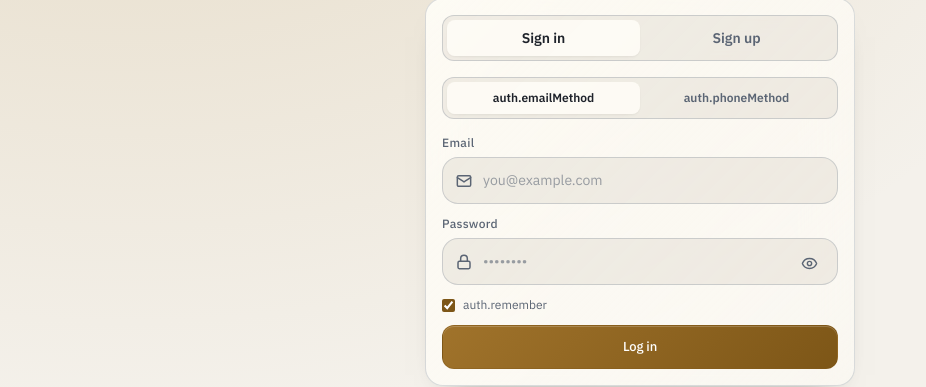
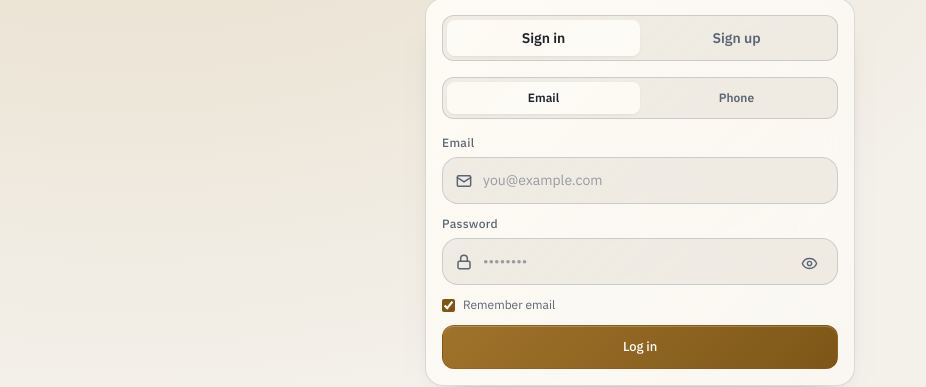
Before and after one commit to alikhachev90-oss/fingoal, a React (Vite) app: page /auth in a window 1280 px wide. Shown: the part 318-705 px from the top of the page, without its empty margins (0-926 px from the left). Built offline with nearby package versions, Linux system fonts and the light colour scheme; no server answers.

Commit message:
Complete auth translations

```diff
--- a/src/i18n/ui.js
+++ b/src/i18n/ui.js
@@ -1,4 +1,13 @@
 export const UI_STRINGS = {
+  "auth.emailMethod": { "ru": "Почта", "en": "Email", "es": "Correo", "fr": "E-mail" },
+  "auth.phoneMethod": { "ru": "Телефон", "en": "Phone", "es": "Teléfono", "fr": "Téléphone" },
+  "auth.phone": { "ru": "Номер телефона", "en": "Phone number", "es": "Teléfono", "fr": "Numéro de téléphone" },
+  "auth.smsCode": { "ru": "Код из SMS", "en": "SMS code", "es": "Código SMS", "fr": "Code SMS" },
+  "auth.smsSent": { "ru": "Код отправлен по SMS. Введи его ниже.", "en": "SMS code sent. Enter it below.", "es": "Código SMS enviado. Escríbelo abajo.", "fr": "Code SMS envoyé. Saisissez-le ci-dessous." },
+  "auth.emailSent": { "ru": "Проверь почту и подтверди адрес. После подтверждения можно войти.", "en": "Check your email and confirm your address. Then you can sign in.", "es": "Revisa tu correo y confirma la dirección. Después podrás iniciar sesión.", "fr": "Vérifiez votre e-mail et confirmez votre adresse. Vous pourrez ensuite vous connecter." },
+  "auth.showPassword": { "ru": "Показать пароль", "en": "Show password", "es": "Mostrar contraseña", "fr": "Afficher le mot de passe" },
+  "auth.hidePassword": { "ru": "Скрыть пароль", "en": "Hide password", "es": "Ocultar contraseña", "fr": "Masquer le mot de passe" },
+  "auth.remember": { "ru": "Запомнить email", "en": "Remember email", "es": "Recordar correo", "fr": "Mémoriser l’e-mail" },
   "dashboard.checkinLater": { "ru": "Хорошо, можно вернуться позже.", "en": "Okay, you can come back later.", "es": "Bien, puedes volver más tarde.", "fr": "D’accord, vous pouvez revenir plus tard." },
   "goals.contributionRecorded": { "ru": "Записано {amt} в цель «{name}». Прогресс обновлён.", "en": "Recorded {amt} toward “{name}”. Progress updated.", "es": "Registrado {amt} para «{name}». Progreso actualizado.", "fr": "{amt} enregistrés pour «{name}». Progression actualisée." },
   "nav.open": { "ru": "Открыть меню", "en": "Open menu", "es": "Abrir menú", "fr": "Ouvrir le menu" },
```
